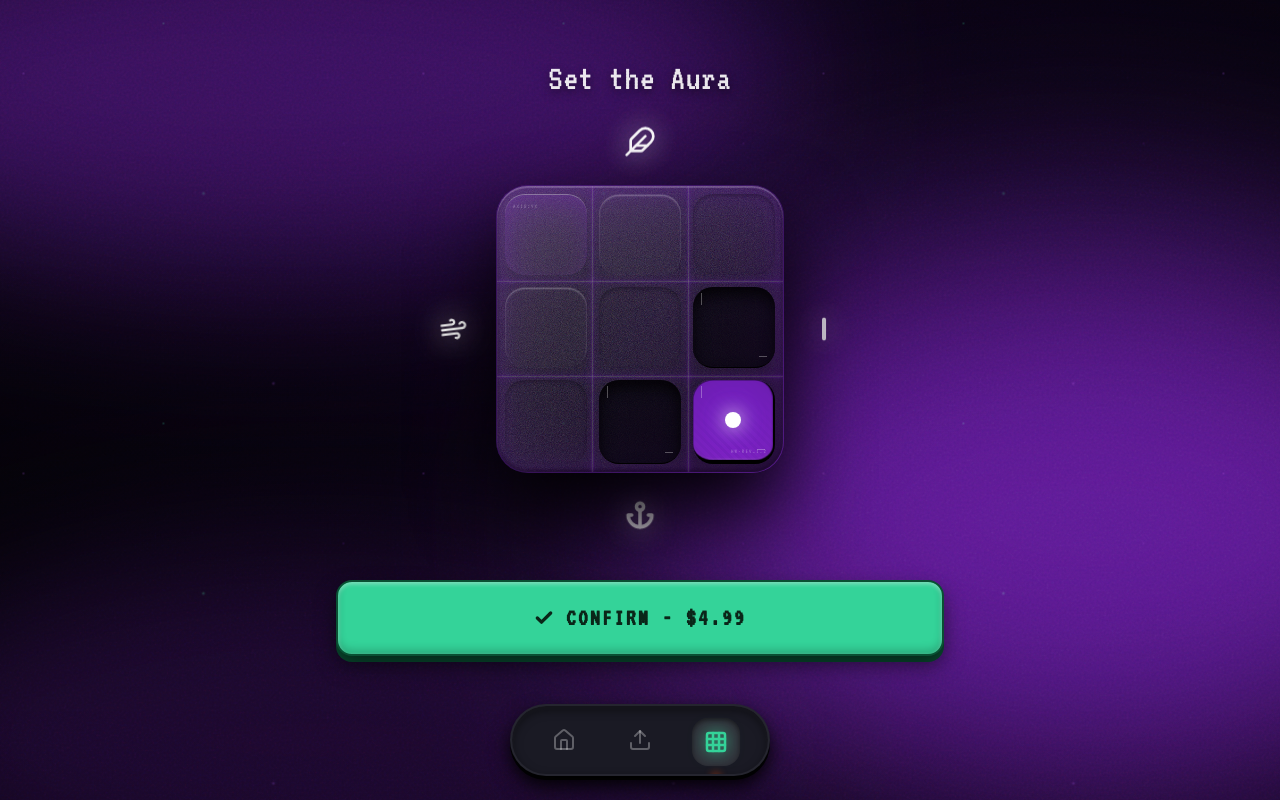
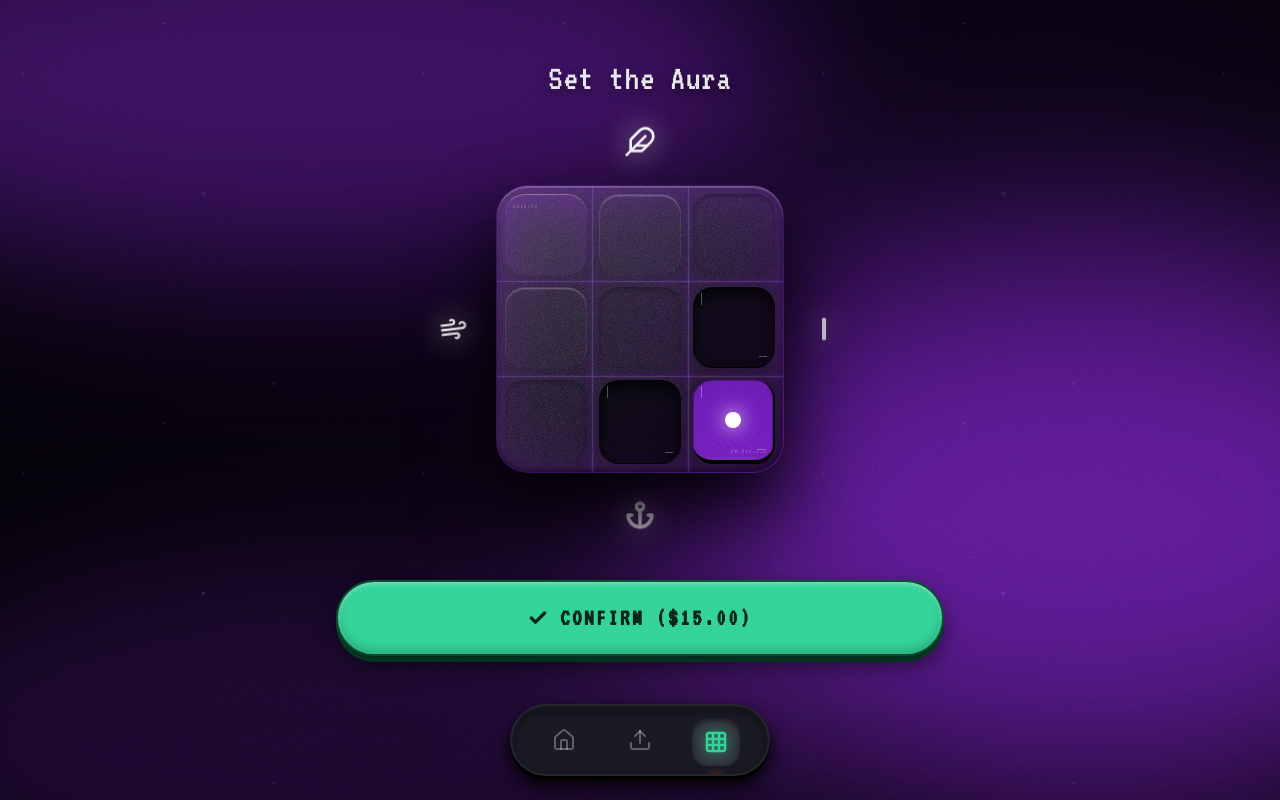
Before and after one commit to imdevanshm-sudo/xsoverse-ver2.0, a React (Vite) app: page / in a window 1280 px wide. Built offline with nearby package versions, Linux system fonts and the light colour scheme.

Commit message:
feat: Update button styling and confirmation text
Changes the button's border-radius from rounded-2xl to rounded-full. Also updates the confirmation text to reflect a new price.

```diff
--- a/src/App.tsx
+++ b/src/App.tsx
@@ -327,12 +327,12 @@ function AuraView({ activeAura, setActiveAura, activeColor }: { activeAura: numb
      </div>
 
       <button
-        className="w-full shrink-0 bg-[#34d399] text-[#0A2619] font-pixel text-2xl py-5 rounded-2xl tracking-widest mt-6
+        className="w-full shrink-0 bg-[#34d399] text-[#0A2619] font-pixel text-2xl py-5 rounded-full tracking-widest mt-6
                    border-2 border-[#095033] shadow-[inset_0_2px_4px_rgba(255,255,255,0.4),inset_0_-4px_8px_rgba(0,0,0,0.2),0_10px_20px_rgba(0,0,0,0.5),0_6px_0_#095033]
                    active:shadow-[inset_0_2px_4px_rgba(255,255,255,0.4),inset_0_-4px_8px_rgba(0,0,0,0.2),0_4px_10px_rgba(0,0,0,0.5),0_0px_0_#095033] active:translate-y-[6px]
                    transition-all duration-75 outline-none flex items-center justify-center gap-3 relative overflow-hidden z-20"
       >
-        <span className="relative z-10 flex items-center justify-center gap-3 font-bold"><Check className="w-[20px] h-[20px]" strokeWidth={4} /> CONFIRM - $4.99</span>
+        <span className="relative z-10 flex items-center justify-center gap-3 font-bold"><Check className="w-[20px] h-[20px]" strokeWidth={4} /> CONFIRM ($15.00)</span>
       </button>
     </motion.div>
   );
```
